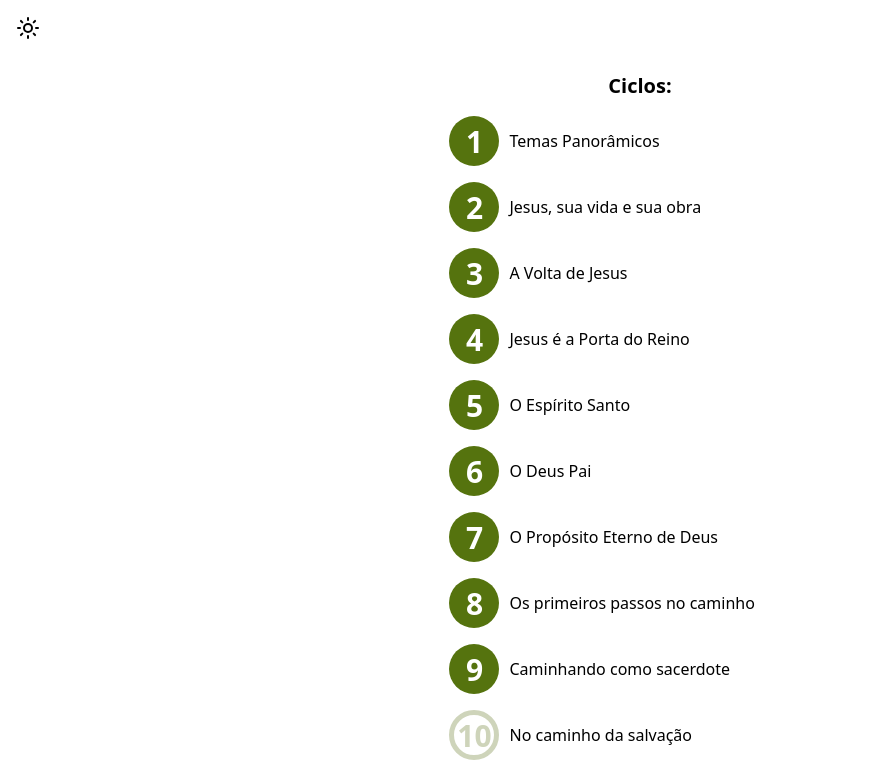
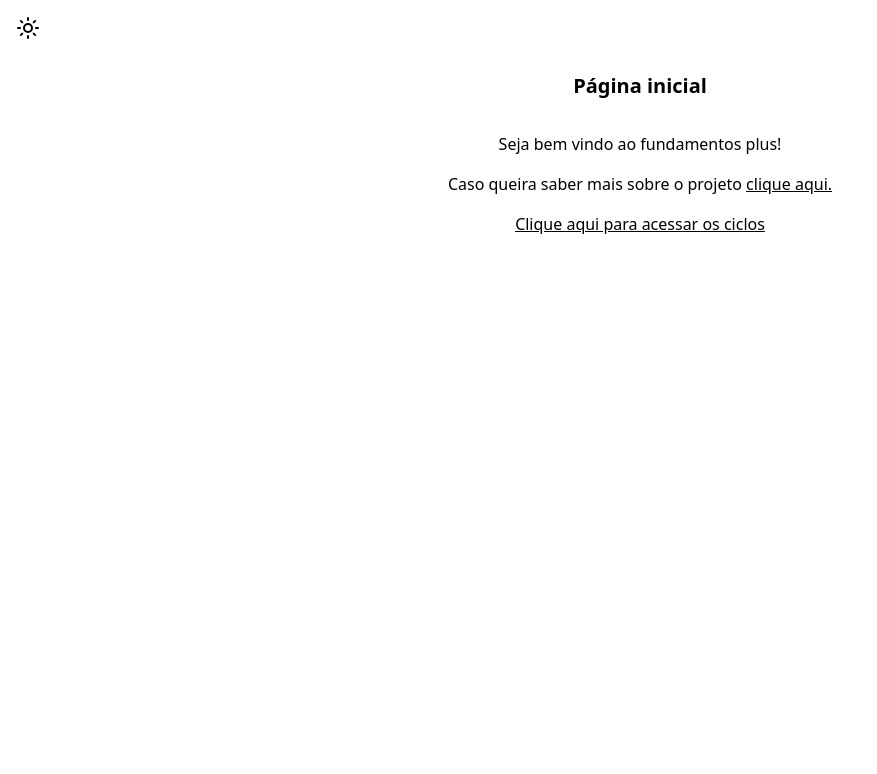
Before and after one commit to JoaoEmanuell/fundamentos-plus-web, a Next.js app in the folder web/: page / in a window 1280 px wide. Shown: the top 774 px of the page, without its empty margins (0-877 px from the left). Built offline with nearby package versions, Linux system fonts and the light colour scheme.

Commit message:
feat: home page

```diff
--- a/web/src/app/page.tsx
+++ b/web/src/app/page.tsx
@@ -1,11 +1,5 @@
-import { Cycles } from '@/components/body/Cycles'
-import { CenterTitle } from '@/components/ui/CenterTitle'
+import { HomeComponent } from '@/components/body/Home'
 
 export default function Home() {
-    return (
-        <main>
-            <CenterTitle text="Ciclos: "></CenterTitle>
-            <Cycles />
-        </main>
-    )
+    return <HomeComponent />
 }
--- /dev/null
+++ b/web/src/components/body/Home.tsx
@@ -0,0 +1,52 @@
+'use client'
+
+import { CenterDiv } from '@/components/ui/CenterDiv'
+import { CenterTitle } from '@/components/ui/CenterTitle'
+import { GetCookie } from '@/functions/cookies/GetCookie'
+import { useEffect, useState } from 'react'
+
+export function HomeComponent() {
+    const [cycleInformation, setCycleInformation] =
+        useState<JSX.Element | null>(null)
+    useEffect(() => {
+        const lastLesson = GetCookie('lastLesson')
+        if (lastLesson === '') {
+            setCycleInformation(
+                <p className="text-center">
+                    <a href="/cycles" className="underline">
+                        Clique aqui para acessar os ciclos
+                    </a>
+                </p>
+            )
+        } else {
+            setCycleInformation(
+                <p className="text-center">
+                    <a href={`/lesson/${lastLesson}`} className="underline">
+                        Clique aqui para acessar a ultima lição concluída por
+                        você!
+                    </a>
+                </p>
+            )
+        }
+    }, [])
+
+    return (
+        <main>
+            <CenterDiv>
+                <div className="space-y-4">
+                    <CenterTitle text="Página inicial"></CenterTitle>
+                    <p className="text-center">
+                        Seja bem vindo ao fundamentos plus!
+                    </p>
+                    <p className="text-center">
+                        Caso queira saber mais sobre o projeto{' '}
+                        <a href="/about" className="underline">
+                            clique aqui.
+                        </a>
+                    </p>
+                    <div>{cycleInformation}</div>
+                </div>
+            </CenterDiv>
+        </main>
+    )
+}
```
